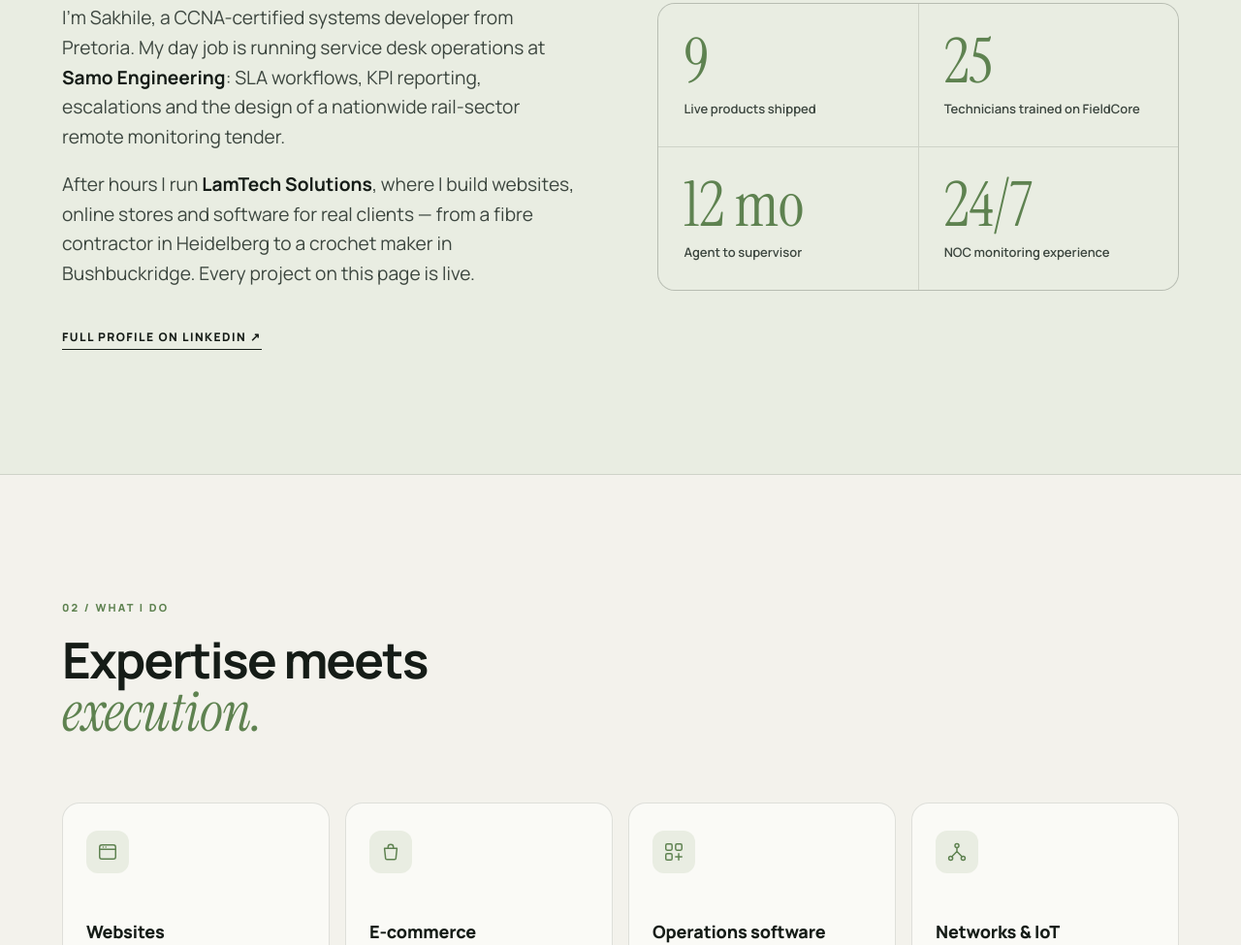
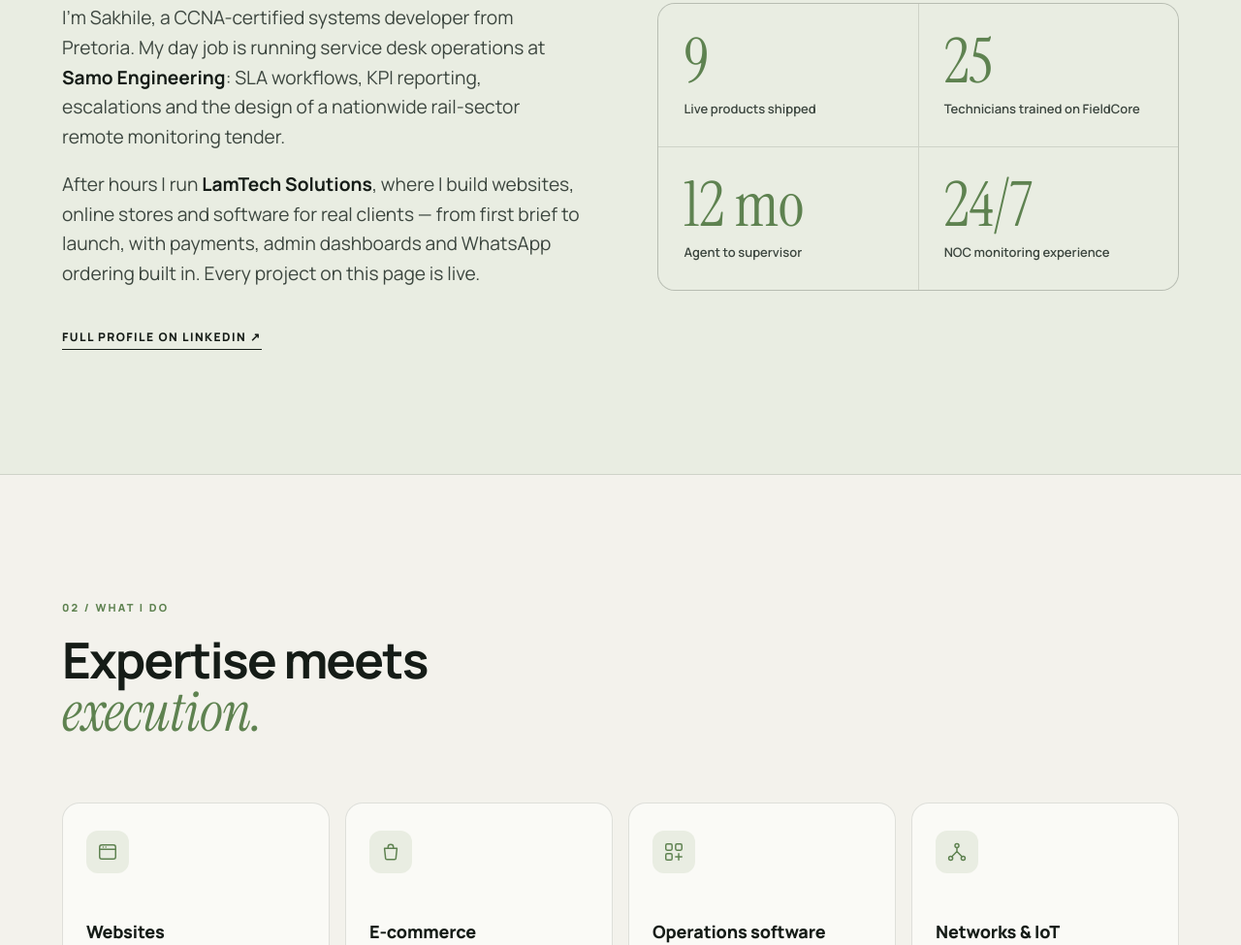
Before and after one commit to sakhiiledev/Sakhile-Portfiolio, a plain HTML site: page index.html in a window 1280 px wide. Shown: the part 1206-2181 px from the top of the page at 97% size. Drawn offline with Linux system fonts and the light colour scheme.

Commit message:
New ONEFORTYFOUR screenshot; reword LamTech line
Co-Authored-By: Claude Opus 5.5 <noreply@anthropic.com>
Claude-Session: https://claude.ai/code/session_015goqKKCmTUTB62CSNGmTz5

```diff
--- a/index.html
+++ b/index.html
@@ -98,7 +98,7 @@
   <div class="about__grid">
     <div class="about__text reveal">
       <p>I'm Sakhile, a CCNA-certified systems developer from Pretoria. My day job is running service desk operations at <strong>Samo Engineering</strong>: SLA workflows, KPI reporting, escalations and the design of a nationwide rail-sector remote monitoring tender.</p>
-      <p>After hours I run <strong>LamTech Solutions</strong>, where I build websites, online stores and software for real clients — from a fibre contractor in Heidelberg to a crochet maker in Bushbuckridge. Every project on this page is live.</p>
+      <p>After hours I run <strong>LamTech Solutions</strong>, where I build websites, online stores and software for real clients — from first brief to launch, with payments, admin dashboards and WhatsApp ordering built in. Every project on this page is live.</p>
       <a class="link-underline" href="https://www.linkedin.com/in/sakhiiledev" target="_blank" rel="noopener">Full profile on LinkedIn ↗&#xFE0E;</a>
     </div>
     <div class="stats">
```
Also changed, not shown: assets/work/onefortyfour.webp.
